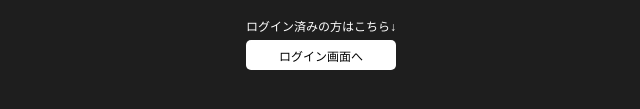
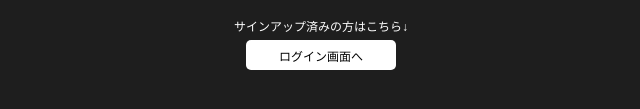
Before and after one commit to shinya-1995/shinya-kato.fnd-e-01, a plain HTML site: page DIG/signUp/signUp.html in a window 1280 px wide. Shown: the part 443-552 px from the top of the page, 319-959 px from the left. Drawn offline with Linux system fonts and the light colour scheme.

Commit message:
Update signUp.html

```diff
--- a/DIG/signUp/signUp.html
+++ b/DIG/signUp/signUp.html
@@ -37,7 +37,7 @@
         <button class="submit-button">サインアップする</button>
       </form>
       <div class="errorsMessage" id="js-errorsMessage" heigth="200"></div>
-      <p class="cotion">ログイン済みの方はこちら↓</p>
+      <p class="cotion">サインアップ済みの方はこちら↓</p>
       <button class="go-logIn">ログイン画面へ</button>
     </section>
     <script src="./signUp.js"></script>
```
